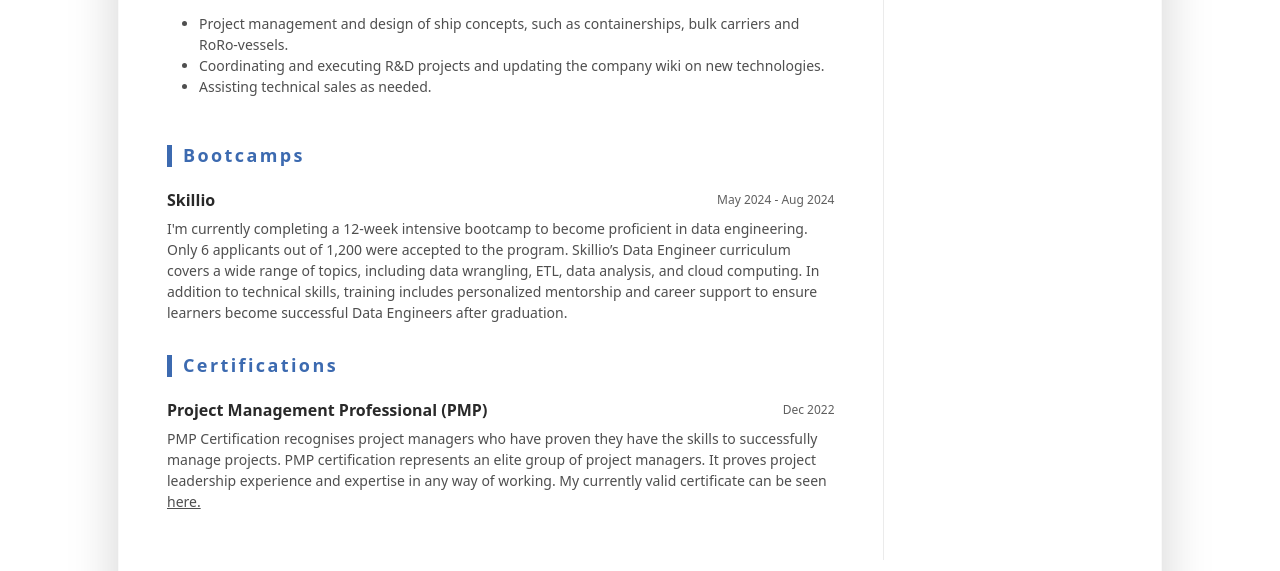
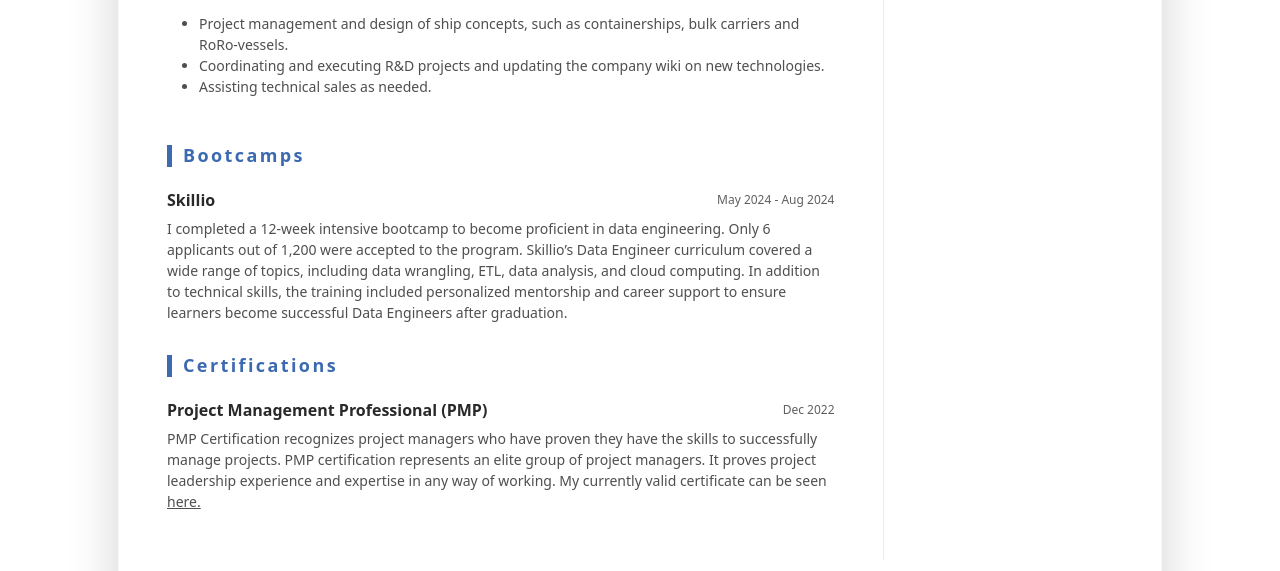
Before and after one commit to timosarkka/resume, a plain HTML site: page index.html in a window 1280 px wide. Shown: the part 1345-1916 px from the top of the page. Drawn offline with Linux system fonts and the light colour scheme.

Commit message:
Fixed bootcamps-section

```diff
--- a/index.html
+++ b/index.html
@@ -145,7 +145,7 @@
 
 									</div>
 									<div class="item-content">
-										<p>I'm currently completing a 12-week intensive bootcamp to become proficient in data engineering. Only 6 applicants out of 1,200 were accepted to the program. Skillio’s Data Engineer curriculum covers a wide range of topics, including data wrangling, ETL, data analysis, and cloud computing. In addition to technical skills, training includes personalized mentorship and career support to ensure learners become successful Data Engineers after graduation.</p>
+										<p>I completed a 12-week intensive bootcamp to become proficient in data engineering. Only 6 applicants out of 1,200 were accepted to the program. Skillio’s Data Engineer curriculum covered a wide range of topics, including data wrangling, ETL, data analysis, and cloud computing. In addition to technical skills, the training included personalized mentorship and career support to ensure learners become successful Data Engineers after graduation.</p>
 									</div>
 								</div><!--//item-->
 							<section class="project-section py-3">
@@ -157,7 +157,7 @@
 
 									</div>
 									<div class="item-content">
-										<p>PMP Certification recognises project managers who have proven they have the skills
+										<p>PMP Certification recognizes project managers who have proven they have the skills
 											to successfully manage projects. PMP certification represents an elite group of project
 											managers. It proves project leadership experience and expertise in any way of working. My currently valid certificate can be seen <a href="https://www.credly.com/badges/09dace82-3b47-459e-bfbd-b292ae4cdefd/public_url" target="_blank" class="resume-link">here.</a></p>
 									</div>
```
